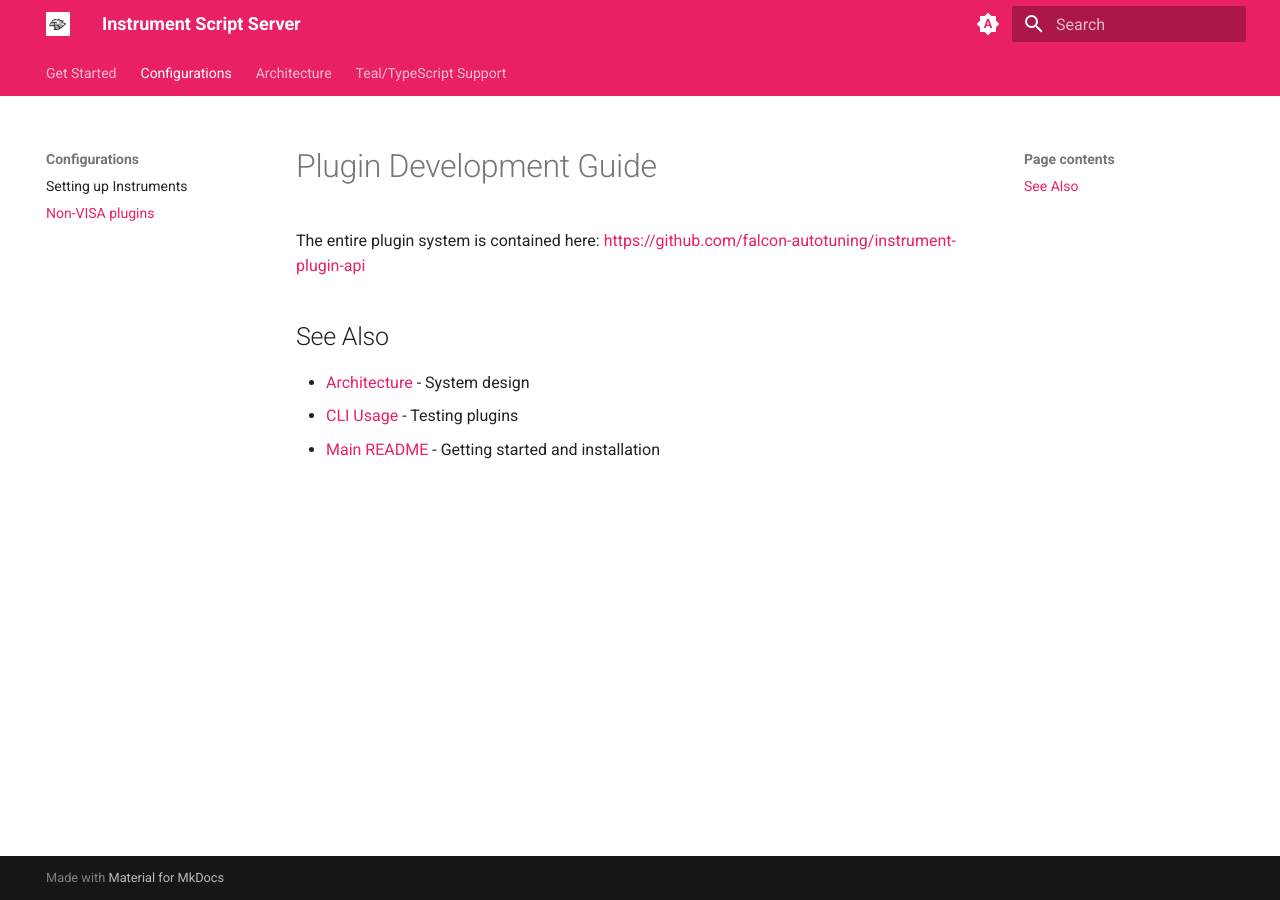
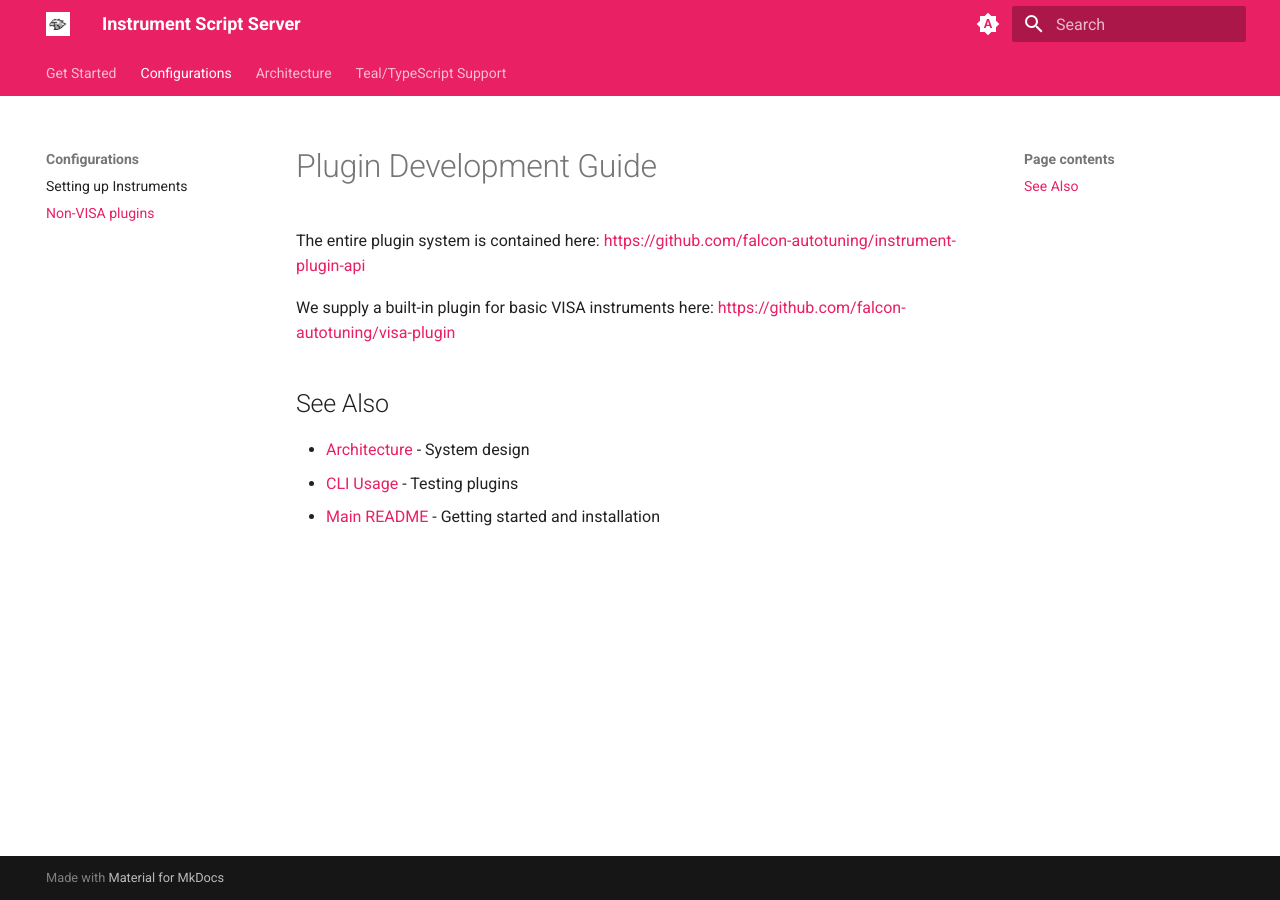
Before and after one commit to falcon-autotuning/instrument-script-server, an MkDocs documentation site: the page built from docs/PLUGIN_DEVELOPMENT.md, in a window 1280 px wide. Built offline with MkDocs 1.6.1 and Material for MkDocs 9.7.7, drawn with Linux system fonts in a browser that asks for light colours.

Commit message:
Added additional documentation linking to visa-plugin repo

```diff
--- a/docs/PLUGIN_DEVELOPMENT.md
+++ b/docs/PLUGIN_DEVELOPMENT.md
@@ -1,6 +1,8 @@
 # Plugin Development Guide
 
 The entire plugin system is contained here: <https://github.com/falcon-autotuning/instrument-plugin-api>
+
+We supply a built-in plugin for basic VISA instruments here: <https://github.com/falcon-autotuning/visa-plugin>
 
 ## See Also
 
```
